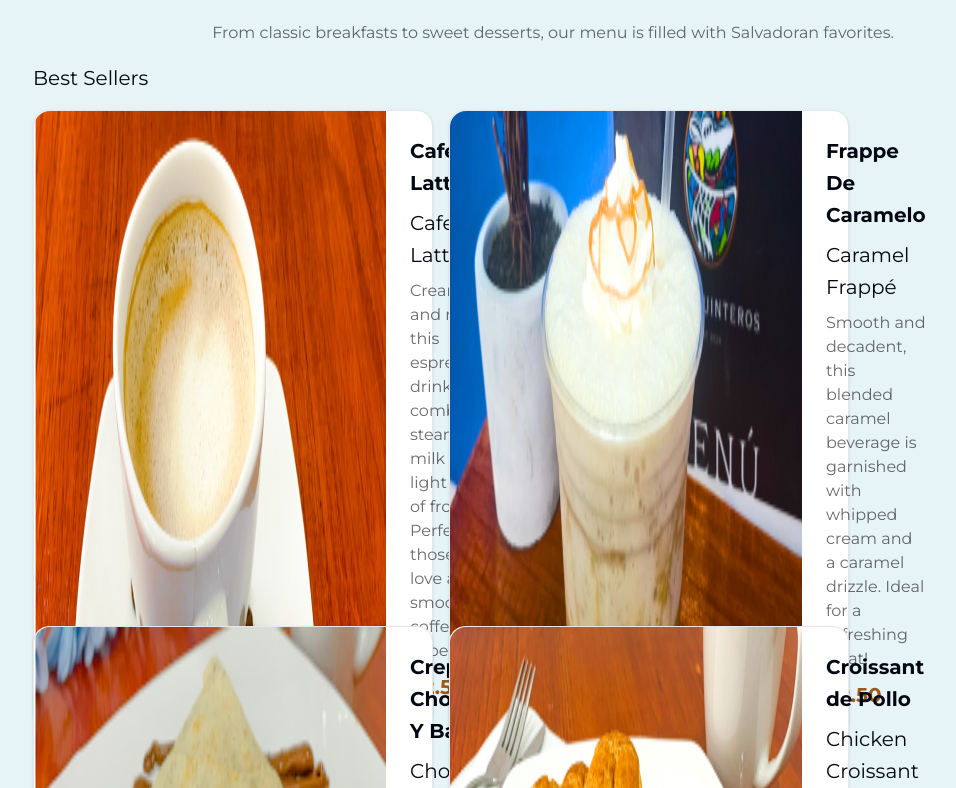
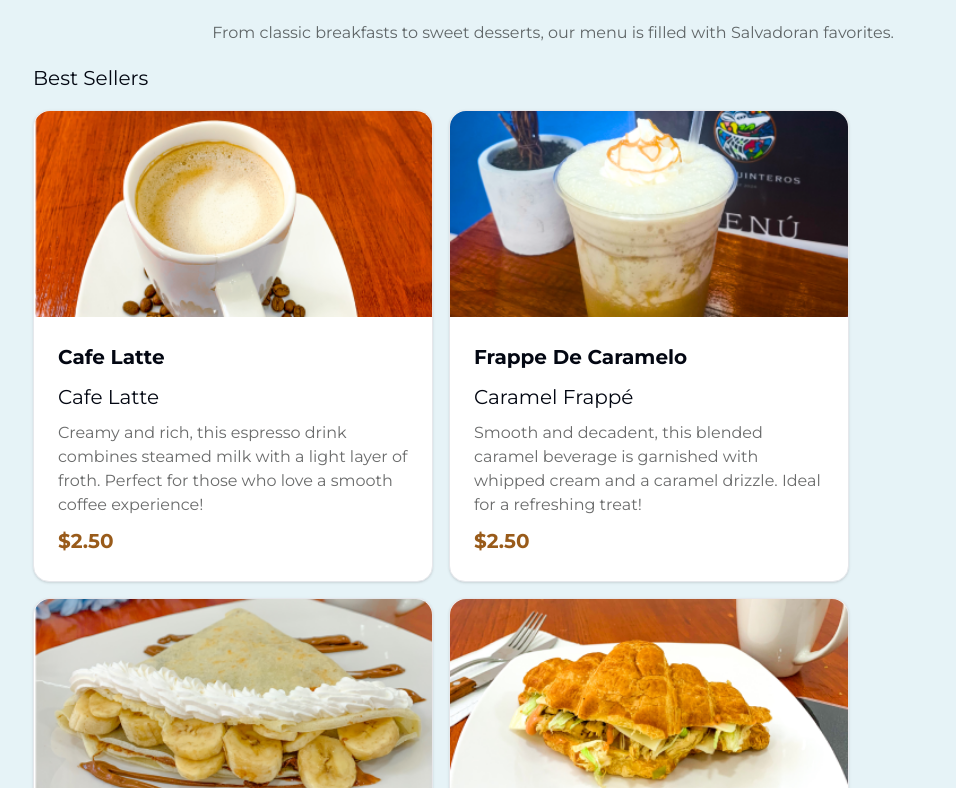
Before and after one commit to v88Alfie/cafe_quinteros, a Next.js app: page / in a window 1280 px wide. Shown: the part 972-1760 px from the top of the page, without its empty margins (87-1043 px from the left). Built offline with nearby package versions, Linux system fonts and the light colour scheme.

Commit message:
fix menu card

```diff
--- a/src/app/_components/home/MenuCard.tsx
+++ b/src/app/_components/home/MenuCard.tsx
@@ -15,9 +15,9 @@ interface Props {
 const MenuCard = ({ menu }: Props) => {
   return (
     <Card className="lg:min-h-full">
-      <CardContent className="p-0 md:flex md:flex-row">
+      <CardContent className="p-0 md:flex md:flex-row lg:flex-col">
         <Image
-          className="rounded-t-[1.6rem] w-full md:bg-auto md:rounded-r-none md:rounded-l-[1.6rem]"
+          className="rounded-t-[1.6rem] w-full md:bg-auto md:rounded-r-none md:rounded-l-[1.6rem] lg:rounded-t-[1.6rem] lg:rounded-b-none"
           src={require(`../../../public/images/${menu.image}`)}
           alt={menu.menu_name}
         />
```
